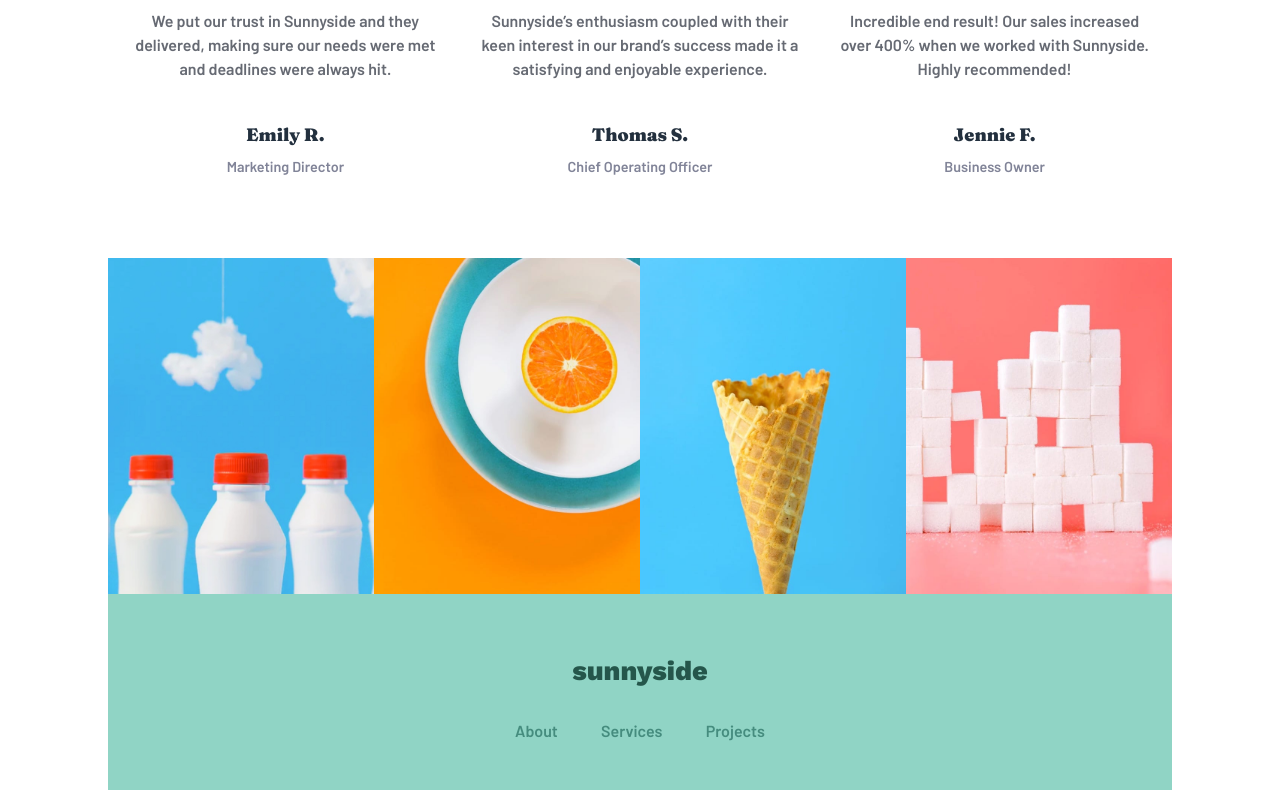
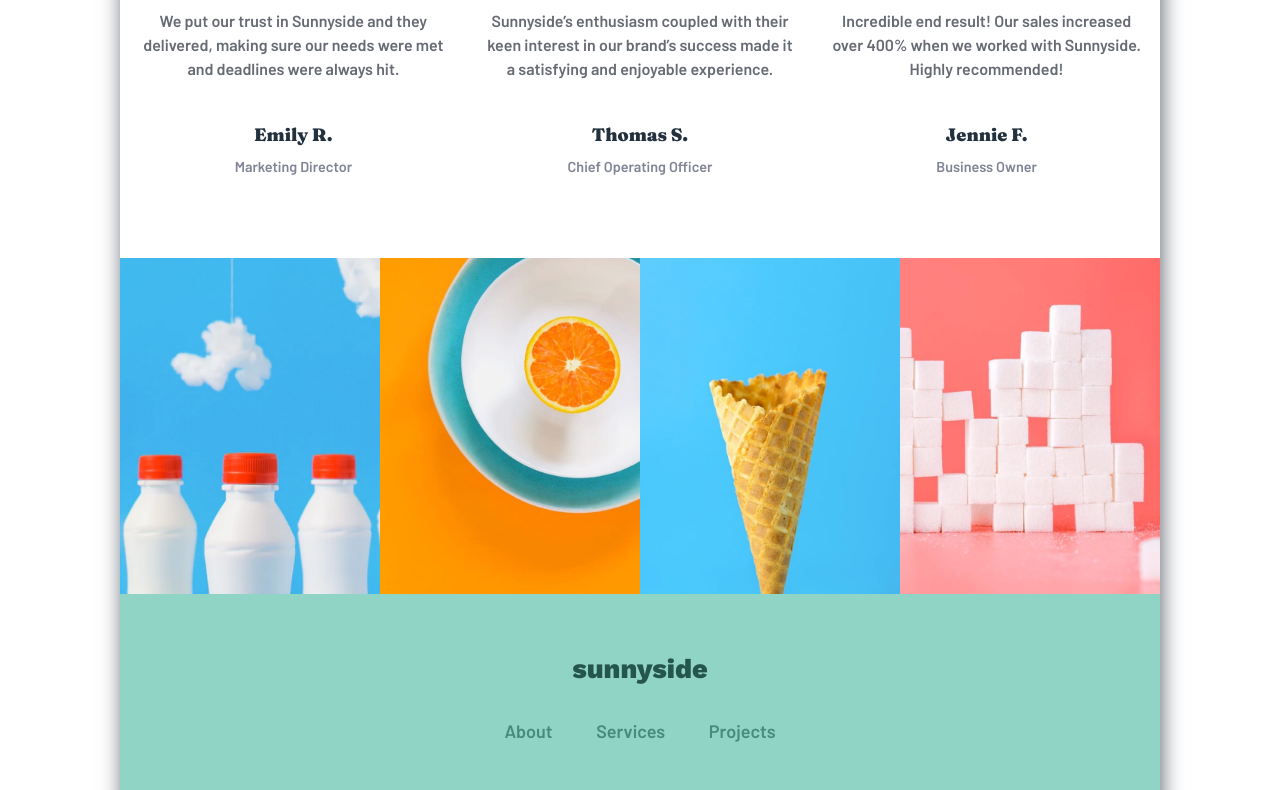
Before and after one commit to ricky80l/Sunnyside-agency-landing-page, a plain HTML site: page index.html in a window 1280 px wide. Shown: the part 1997-2787 px from the top of the page. Drawn offline with nearby package versions, Linux system fonts and the light colour scheme.

Commit message:
Add files via upload

```diff
--- a/css/styles.css
+++ b/css/styles.css
@@ -57,10 +57,15 @@ body {
     background-color: #6fcfff;
 }
 
+.box_shadow {
+    box-shadow: 2px 2px 20px 0 #666a73;
+}
+
 
 /* MAIN SECTION */
 
-.main {
+.main,
+.footer {
     max-width: 65rem;
     font-size: 1.125rem;
 }
@@ -297,7 +302,6 @@ h3,
 .footer {
     text-align: center;
     background-color: #90d4c5;
-    max-width: 66.5rem;
 }
 
 .footer_col {
@@ -357,12 +361,6 @@ h3,
 
 
 /* MEDIA QUERY */
-
-@media screen and (max-width:1050px) {
-    .row {
-        margin: 0 auto !important;
-    }
-}
 
 @media screen and (max-width:991px) {
     * {
--- a/index.html
+++ b/index.html
@@ -28,7 +28,9 @@
 </head>
 
 <body>
-    <main class="main">
+    <div class="box_shadow">
+        <main class="main ">
+            <div class="container">
                 <div class="row">
                     <div class="col-12 header">
                         <nav class="navbar navbar-expand-lg">
@@ -131,10 +133,11 @@
                     <div class=" col-6 col-md-3 cone"></div>
                     <div class=" col-6 col-md-3 sugar"></div>
                 </div>
-
+            </div>
         </main>
 
         <footer class="container footer">
+            <div class="container">
                 <div class="row">
                     <div class="col-12 footer_col">
                         <h4 class="footer_header">sunnyside</h4>
@@ -151,8 +154,9 @@
                         </div>
                     </div>
                 </div>
-
+            </div>
         </footer>
+    </div>
 
 
     <div class="attribution">
```
Also changed, not shown: 1 other file. Lines whose indentation alone changed are shown as unchanged.
